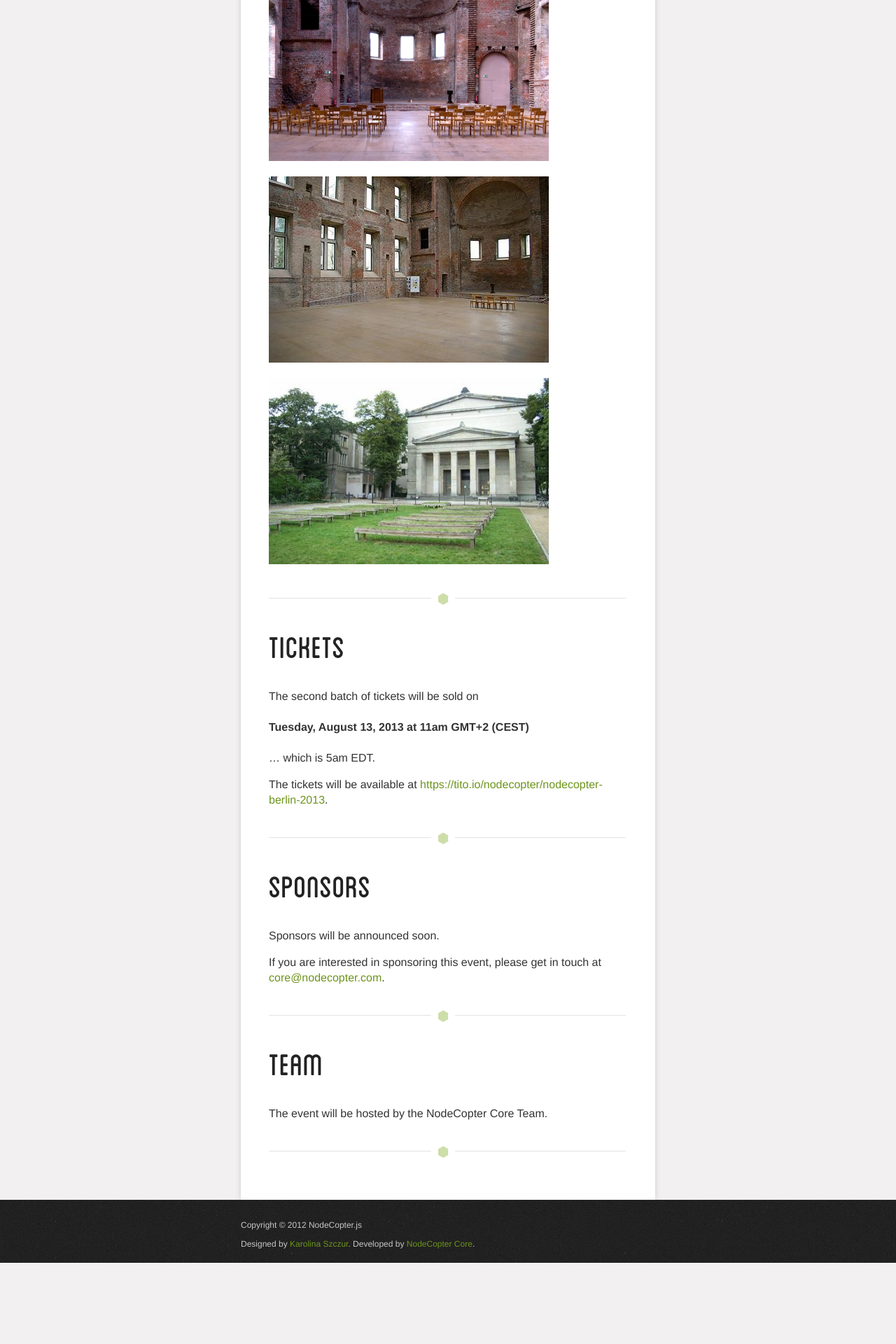
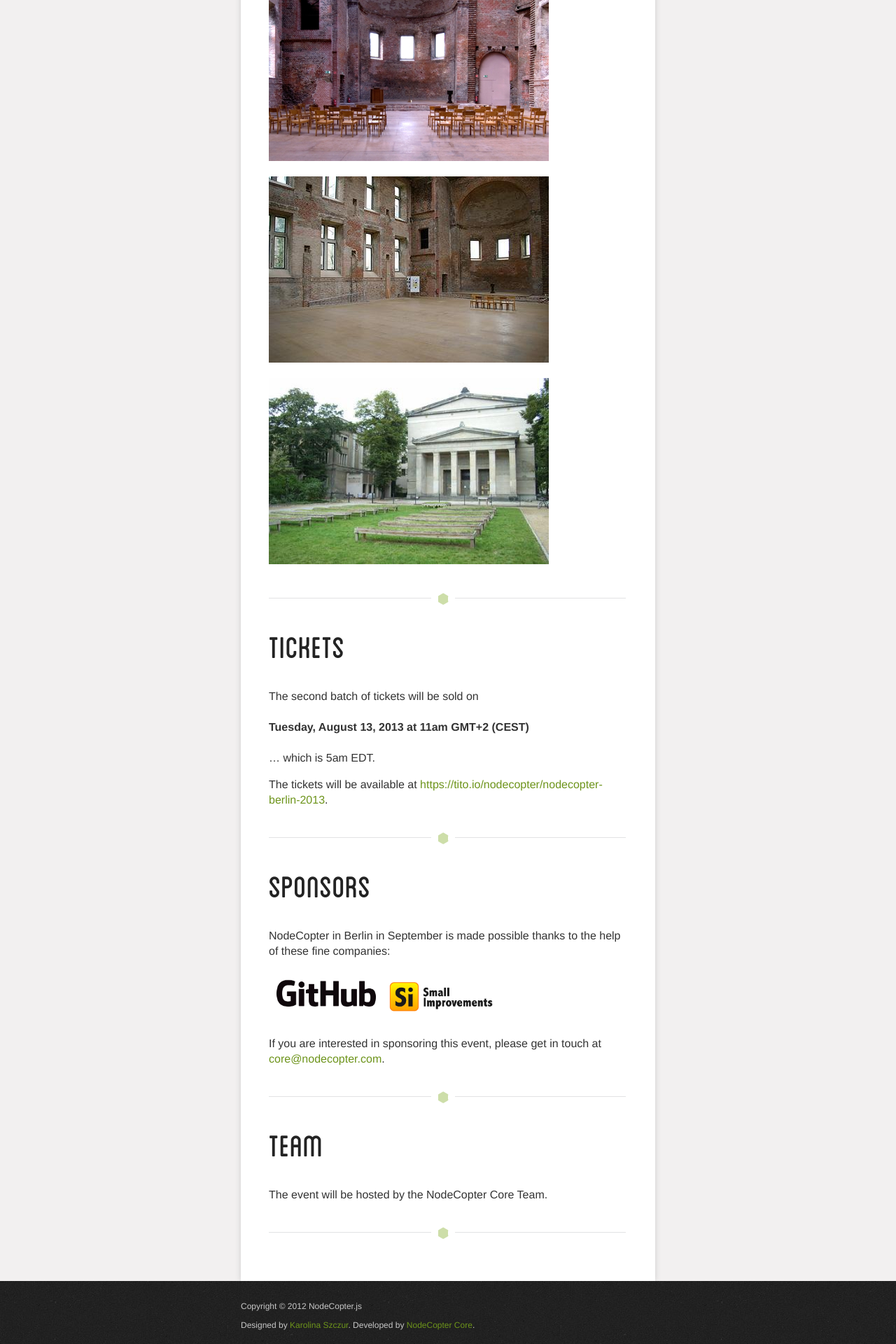
Before and after one commit to nodecopter/nodecopter.com, a Jekyll site: the page built from 2013/berlin/sept-13.md, in a window 1280 px wide. Shown: the part 1300-3220 px from the top of the page at 70% size. Built offline with Jekyll 4.4.1, drawn with Linux system fonts in a browser that asks for light colours; Markdown is read by kramdown in place of the engine named in the settings; before the commit the page ends 3104 px from its top, so only the background shows below that.

Commit message:
add github and si to sponsors for the berlin event

```diff
--- a/2013/berlin/sept-13.md
+++ b/2013/berlin/sept-13.md
@@ -48,7 +48,12 @@ The tickets will be available at <a href="https://tito.io/nodecopter/nodecopter-
 
 <h2 id="sponsors"><a href="#sponsors">Sponsors</a></h2>
 
-Sponsors will be announced soon.
+<p>NodeCopter in Berlin in September is made possible thanks to the help of these fine companies:</p>
+
+<section class="sponsors">
+  <a href="http://github.com"><img src="/img/sponsors/github.png" /></a>
+  <a href="http://small-improvements.com"><img src="/img/sponsors/small_improvements.png" /></a>
+</section>
 
 If you are interested in sponsoring this event, please get in touch at <a href="mailto:core@nodecopter.com">core@nodecopter.com</a>.
 <hr>
--- a/css/main.css
+++ b/css/main.css
@@ -330,3 +330,6 @@ ol.toc li li {
 ol.toc ol li:before {
   content: counters(section, ".") " ";
 }
+.sponsors img {
+  max-width: 32%;
+}
```
Also changed, not shown: img/sponsors/github.png (added), img/sponsors/small_improvements.png (added).
